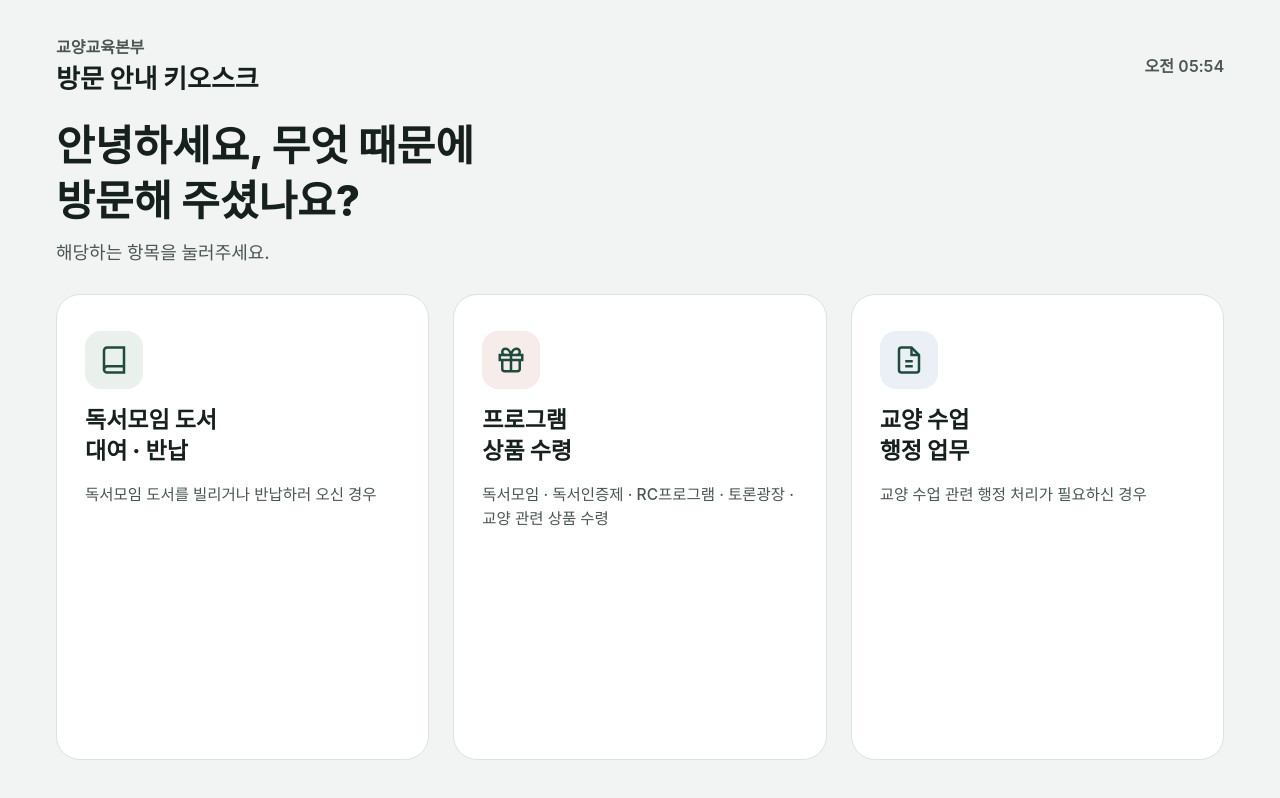
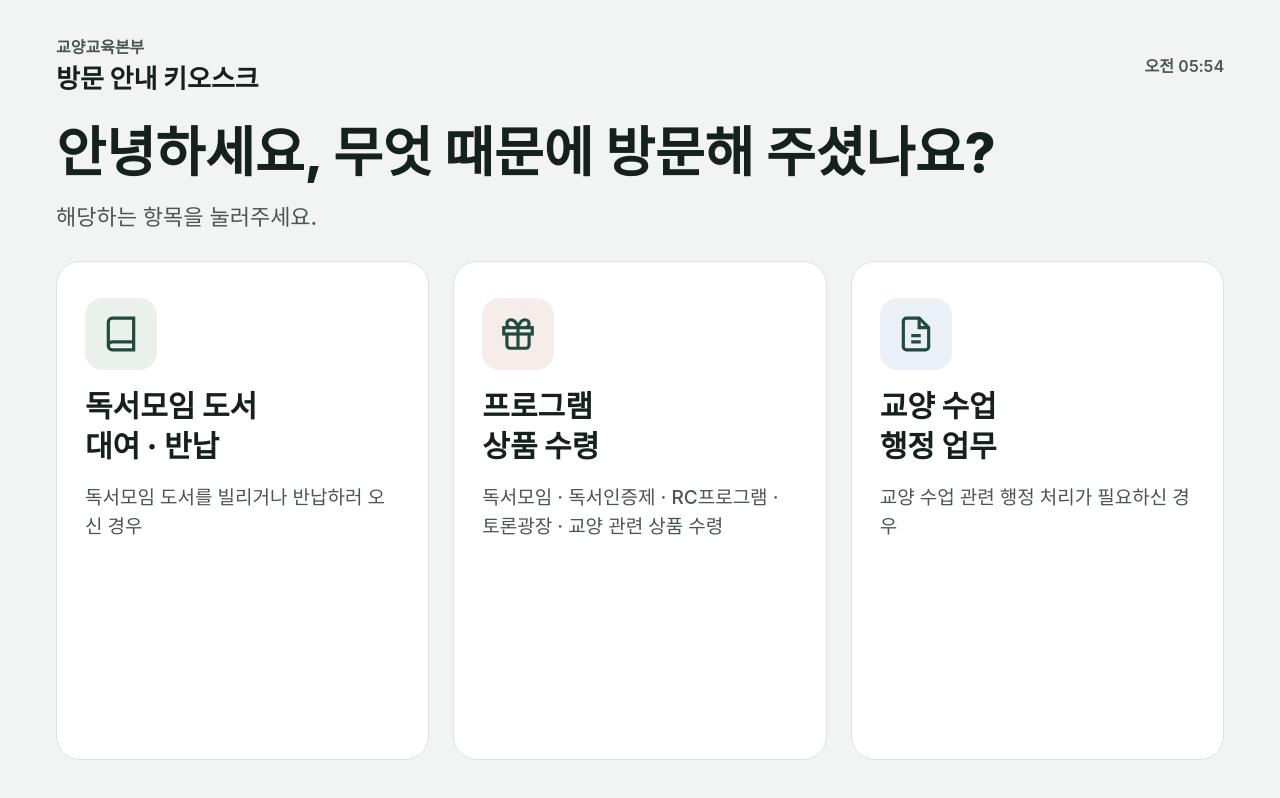
Before and after one commit to Daeick-Sohn/visitkiosk, a plain HTML site: page index.html in a window 1280 px wide. Drawn offline with Linux system fonts and the light colour scheme; a web font is replaced by a local one.

Commit message:
Update index.html

```diff
--- a/index.html
+++ b/index.html
@@ -50,8 +50,8 @@ html,body{
 .clock{ font-size:16px; font-weight:600; color:var(--ink-soft); font-variant-numeric: tabular-nums; }
 
 .hero{ padding: 14px 56px 22px; }
-.hero h1{ font-size:42px; font-weight:800; line-height:1.3; max-width:760px; }
-.hero p{ margin-top:10px; font-size:18px; color:var(--ink-soft); font-weight:500; }
+.hero h1{ font-size:54px; font-weight:800; line-height:1.25; white-space:nowrap; }
+.hero p{ margin-top:12px; font-size:22px; color:var(--ink-soft); font-weight:500; }
 
 .maingrid{
   flex:1; padding: 8px 56px 40px;
@@ -65,13 +65,13 @@ html,body{
 }
 .card:active{ transform: scale(0.97); }
 .card .icon{
-  width:58px; height:58px; border-radius:16px;
+  width:72px; height:72px; border-radius:18px;
   display:flex; align-items:center; justify-content:center;
   background: var(--tint, #EAF0EC);
 }
-.card .icon svg{ width:30px; height:30px; }
-.card h3{ font-size:23px; font-weight:800; line-height:1.35; }
-.card p{ font-size:15.5px; color:var(--ink-soft); font-weight:500; line-height:1.5; }
+.card .icon svg{ width:38px; height:38px; }
+.card h3{ font-size:30px; font-weight:800; line-height:1.35; }
+.card p{ font-size:19px; color:var(--ink-soft); font-weight:500; line-height:1.55; }
 
 .backrow{ padding: 0 56px; }
 .backbtn{
@@ -116,7 +116,7 @@ html,body{
       <div class="clock" id="clock1"></div>
     </div>
     <div class="hero">
-      <h1>안녕하세요, 무엇 때문에<br>방문해 주셨나요?</h1>
+      <h1>안녕하세요, 무엇 때문에 방문해 주셨나요?</h1>
       <p>해당하는 항목을 눌러주세요.</p>
     </div>
     <div class="maingrid">
@@ -226,6 +226,7 @@ function replay(){
 function playChimeThenSpeak(text){
   try{
     const ctx = new (window.AudioContext || window.webkitAudioContext)();
+    if(ctx.state === 'suspended') ctx.resume();
     const beep = function(freq, start, dur){
       const osc = ctx.createOscillator();
       const gain = ctx.createGain();
@@ -242,18 +243,26 @@ function playChimeThenSpeak(text){
     beep(660, 0.22, 0.22);
   }catch(e){}
 
-  setTimeout(function(){ speak(text); }, 700);
+  /* speak() must run synchronously inside the click handler, not after a
+     setTimeout — a delay breaks the browser's "user activation" window and
+     silently blocks speech synthesis on some browsers/TVs. */
+  speak(text);
 }
 
 function speak(text){
-  if(!('speechSynthesis' in window)) return;
+  if(!('speechSynthesis' in window)){
+    console.warn('speechSynthesis not supported on this browser');
+    return;
+  }
   speechSynthesis.cancel();
+  speechSynthesis.resume();
   const u = new SpeechSynthesisUtterance(text);
   u.lang = 'ko-KR';
   u.rate = 0.92;
   const voices = speechSynthesis.getVoices();
   const kv = voices.find(function(v){ return v.lang === 'ko-KR'; });
   if(kv) u.voice = kv;
+  u.onerror = function(e){ console.warn('speech error', e.error); };
   speechSynthesis.speak(u);
 }
 if('speechSynthesis' in window){ speechSynthesis.onvoiceschanged = function(){}; }
```
